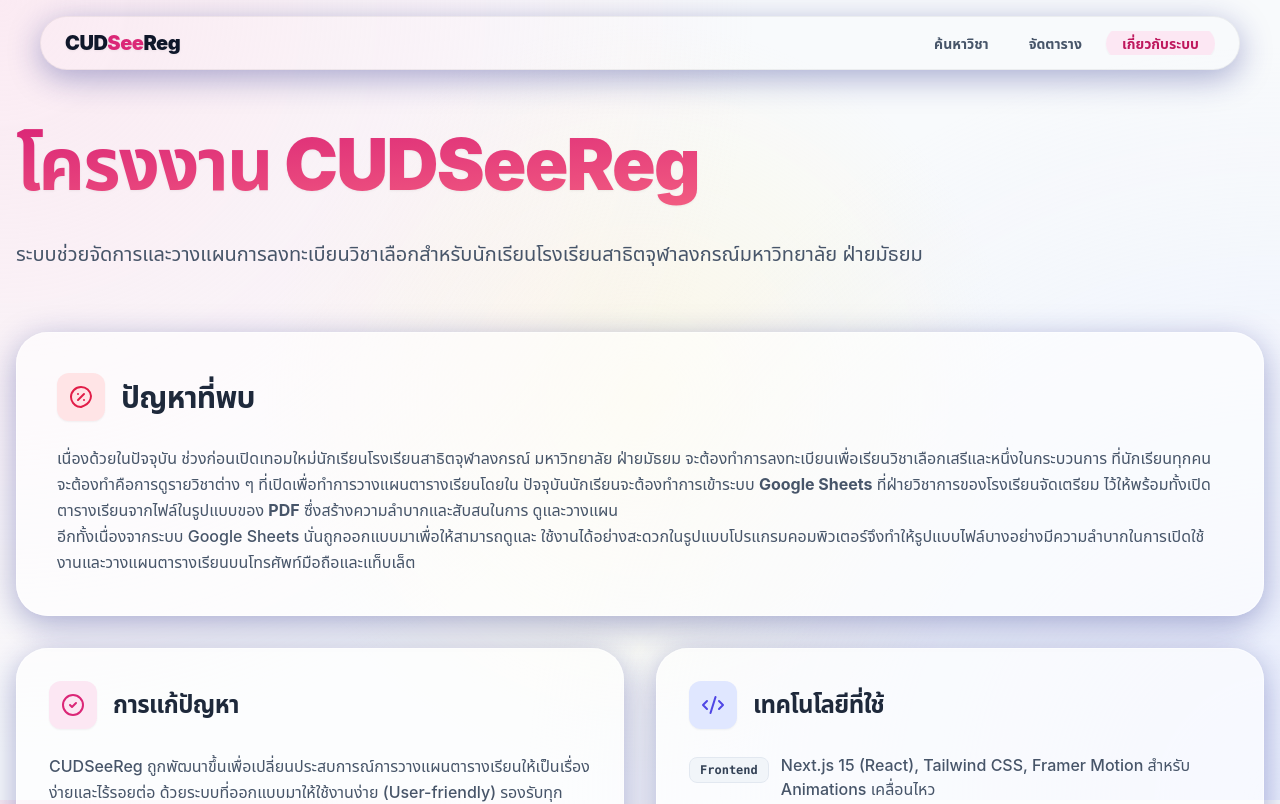
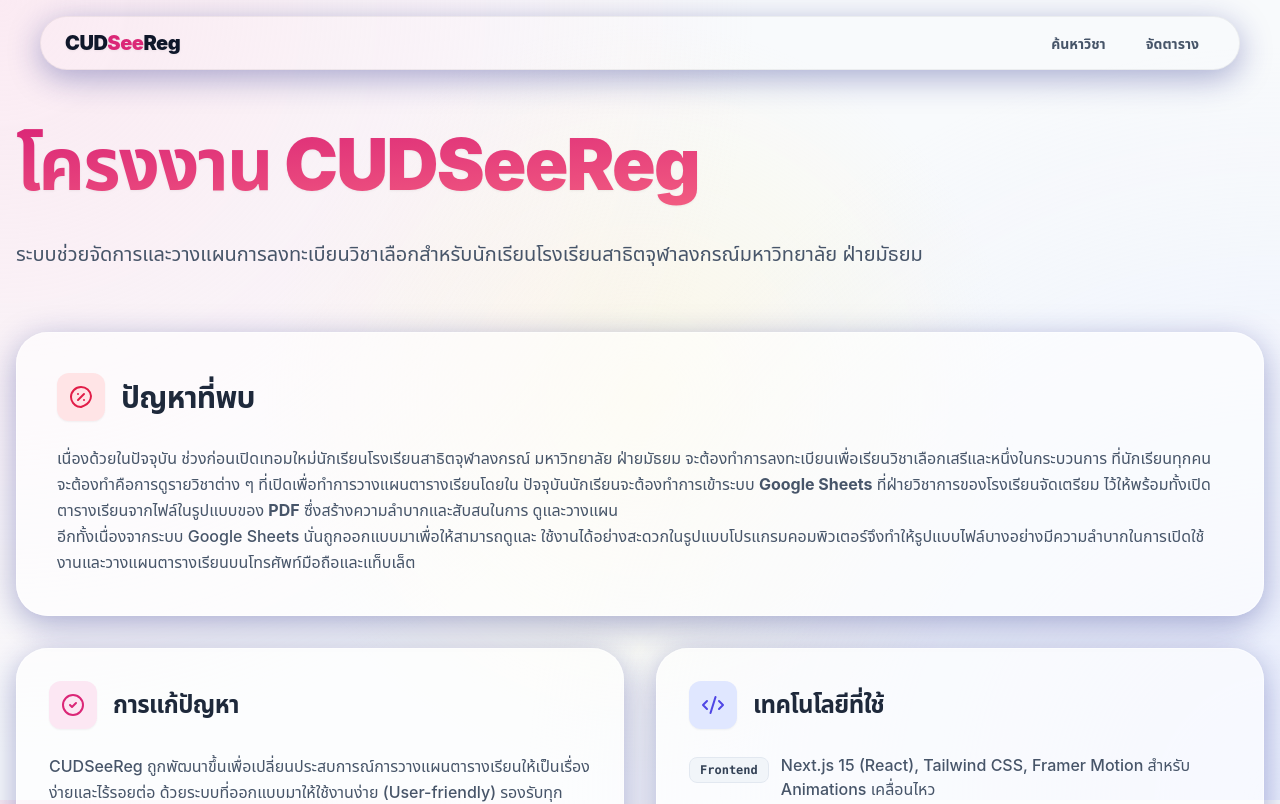
Before and after one commit to EugenePawit/CUDSeeReg, a Next.js app: page /presentation in a window 1280 px wide. Shown: the top 804 px of the page. Built offline with nearby package versions, Linux system fonts and the light colour scheme.

Commit message:
Remove presentation link from navbar

```diff
--- a/app/components/FloatingNav.tsx
+++ b/app/components/FloatingNav.tsx
@@ -77,15 +77,6 @@ export default function FloatingNav() {
                             จัดตาราง
                         </Link>
                     </MagneticButton>
-                    <MagneticButton>
-                        <Link
-                            href="/presentation"
-                            className={`px-3 py-1.5 sm:px-4 sm:py-2 rounded-full text-xs sm:text-sm font-bold transition-all whitespace-nowrap ${pathname === '/presentation' ? 'bg-pink-100 text-pink-700 shadow-sm' : 'text-slate-600 hover:text-slate-900 hover:bg-slate-100'
-                                }`}
-                        >
-                            เกี่ยวกับระบบ
-                        </Link>
-                    </MagneticButton>
                 </nav>
             </motion.div>
         </motion.header>
```
